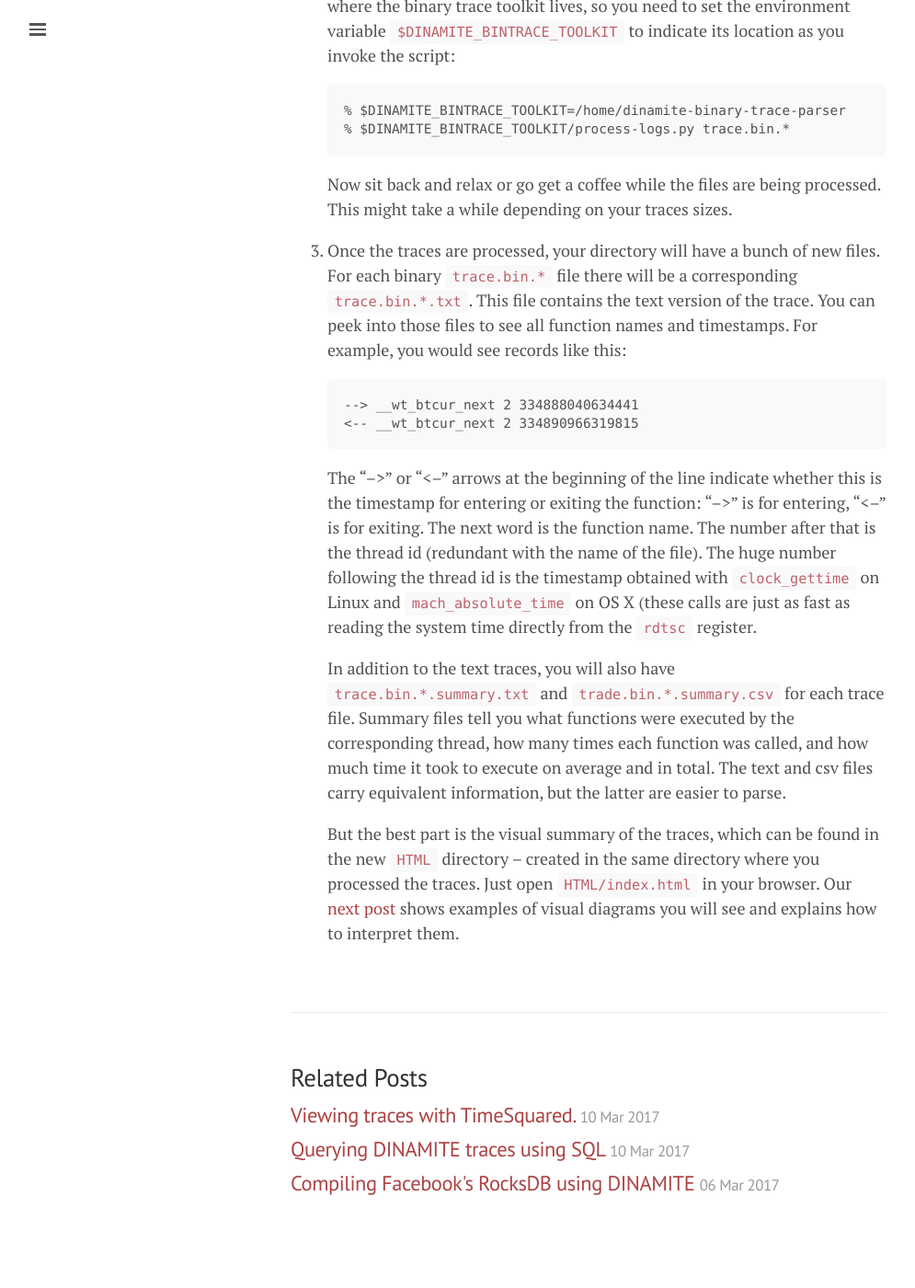
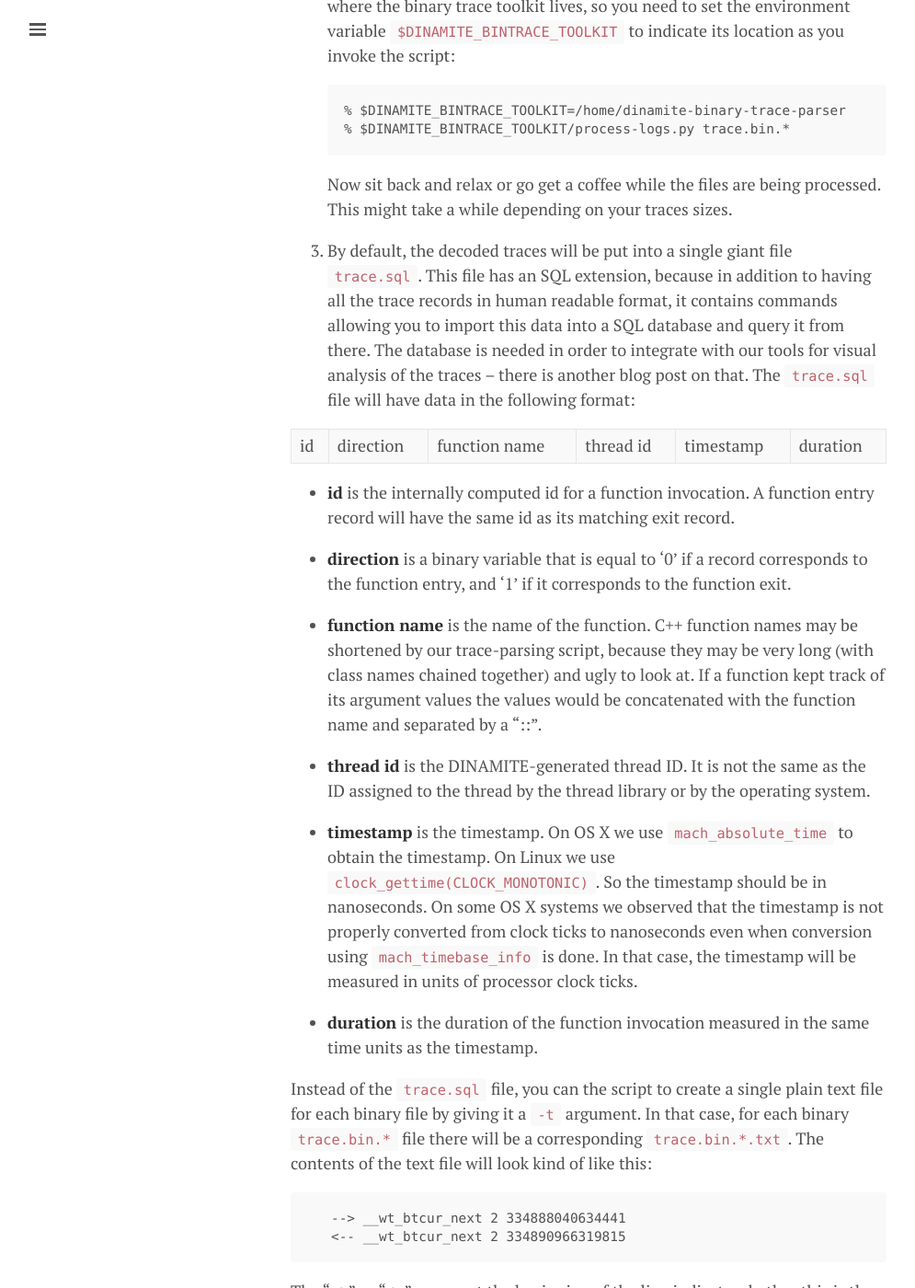
Before and after one commit to dinamite-toolkit/dinamite-toolkit.github.io, a Jekyll site: the page built from _posts/2016-12-2-visualize-execution-flow-WT.md, in a window 1280 px wide and 1400 px high, scrolled down 1359 px. Shown: the whole window at 92% size, without its empty margins (0-995 px from the left). Built offline with Jekyll 4.4.1, drawn with Linux system fonts in a browser that asks for light colours; before the commit the page ends 2713 px from its top, so only the background shows below that; some of the changed text lies outside the part shown.

Commit message:
Updated blogs about querying traces and processing traces to reflect the SQL file generation.

````diff
--- a/_posts/2016-12-2-visualize-execution-flow-WT.md
+++ b/_posts/2016-12-2-visualize-execution-flow-WT.md
@@ -30,28 +30,31 @@
 To make sure the variable sticks around, add the directive to your shell resource
 file, such as ```.bashrc```.
 
-3. For convenience, put the traces as well as all the `map_*` files generated
-during the DINAMITE compilation into the working directory, where you will process
-the traces. Assuming your traces were placed into `/tmp` and you compiled the
-program in `$BUILD_DIR` directory, this will do the trick:
+3. For convenience, put the traces as well as all the `map_*` files
+generated during the DINAMITE compilation into the working directory,
+where you will process the traces. Assuming your traces were placed
+into `/tmp` and you compiled the program in `$BUILD_DIR` directory,
+this will do the trick:
 
    ```
    % mv /tmp/trace.bin.* .
    % cp $BUILD_DIR/map_* .
    ```
 
-   DINAMITE generates a trace file per thread, so you will have as many `trace.bin.*`
-   files as there were threads during your execution. The files will be numbered
-   sequentially. These numbers are generated by the logging library in the order that
-   threads invoke the library (i.e., the first thread that calls the instrumentation
-   library will get the id of '1', the second thread will get the id of '2', etc.).
-   They have nothing to do with `pthread` thread ids or with application-specific thread
-   ids.
+   DINAMITE generates a trace file per thread, so you will have as
+   many `trace.bin.*` files as there were threads during your
+   execution. The files will be numbered sequentially. These numbers
+   are generated by the logging library in the order that threads
+   invoke the library (i.e., the first thread that calls the
+   instrumentation library will get the id of '1', the second thread
+   will get the id of '2', etc.).  They have nothing to do with
+   `pthread` thread ids or with application-specific thread ids.
 
-4. Now you will need to run a Python script located in the DINAMITE binary trace
-parser, which you downloaded in Step 1. This script needs to know where the binary
-trace toolkit lives, so you need to set the environment variable
-`$DINAMITE_BINTRACE_TOOLKIT` to indicate its location as you invoke the script:
+4. Now you will need to run a Python script located in the DINAMITE
+binary trace parser, which you downloaded in Step 1. This script needs
+to know where the binary trace toolkit lives, so you need to set the
+environment variable `$DINAMITE_BINTRACE_TOOLKIT` to indicate its
+location as you invoke the script:
 
    ```
    % $DINAMITE_BINTRACE_TOOLKIT=/home/dinamite-binary-trace-parser
@@ -61,23 +64,63 @@
    Now sit back and relax or go get a coffee while the files are being processed.
    This might take a while depending on your traces sizes.
 
-5. Once the traces are processed, your directory will have a bunch of new files.
-For each binary `trace.bin.*` file there will be a corresponding `trace.bin.*.txt`.
-This file contains the text version of the trace. You can peek into those files to
-see all function names and timestamps. For example, you would see records like this:
+5. By default, the decoded traces will be put into a single giant file
+`trace.sql`. This file has an SQL extension, because in addition to
+having all the trace records in human readable format, it contains
+commands allowing you to import this data into a SQL database and
+query it from there. The database is needed in order to integrate with
+our tools for visual analysis of the traces -- there is another blog
+post on that. The `trace.sql` file will have data in the following format:
+
+id | direction | function name | thread id | timestamp | duration
+
+   * **id** is the internally computed id for a function invocation. A
+     function entry record will have the same id as its matching exit record.
+
+   * **direction** is a binary variable that is equal to '0' if a
+       record corresponds to the function entry, and '1' if it
+	   corresponds to the function exit.
+
+   * **function name** is the name of the function. C++ function names
+       may be shortened by our trace-parsing script, because they may
+       be very long (with class names chained together) and ugly to
+       look at. If a function kept track of its argument values the
+       values would be concatenated with the function name and
+       separated by a "::".
+
+   * **thread id** is the DINAMITE-generated thread ID. It is not the
+       same as the ID assigned to the thread by the thread library or
+       by the operating system.
+
+   * **timestamp** is the timestamp. On OS X we use
+       `mach_absolute_time` to obtain the timestamp. On Linux we use
+       `clock_gettime(CLOCK_MONOTONIC)`. So the timestamp should be in
+       nanoseconds. On some OS X systems we observed that the
+       timestamp is not properly converted from clock ticks to
+       nanoseconds even when conversion using `mach_timebase_info` is
+       done.  In that case, the timestamp will be measured in units of
+       processor clock ticks.
+
+   * **duration** is the duration of the function invocation measured
+       in the same time units as the timestamp.
+
+Instead of the `trace.sql` file, you can the script to create a single
+plain text file for each binary file by giving it a `-t` argument. In
+that case, for each binary `trace.bin.*` file there will be a
+corresponding `trace.bin.*.txt`.  The contents of the text file will
+look kind of like this:
 
    ```
    --> __wt_btcur_next 2 334888040634441
    <-- __wt_btcur_next 2 334890966319815
    ```
 
-   The "-->" or "<--" arrows at the beginning of the line indicate whether this is
-   the timestamp for entering or exiting the function: "-->" is for entering,
-   "<--" is for exiting. The next word is the function name. The number after that
-   is the thread id (redundant with the name of the file). The huge number
-   following the thread id is the timestamp obtained with `clock_gettime` on
-   Linux and `mach_absolute_time` on OS X (these calls are just as fast as reading
-   the system time directly from the `rdtsc` register.
+   The "-->" or "<--" arrows at the beginning of the line indicate
+   whether this is the timestamp for entering or exiting the function:
+   "-->" is for entering, "<--" is for exiting. The next word is the
+   function name. The number after that is the thread id (redundant
+   with thread id embedded in the name of the file). The huge number
+   following the thread id is the timestamp.
 
    In addition to the text traces, you will also have `trace.bin.*.summary.txt`
    and `trade.bin.*.summary.csv` for each trace file.
@@ -86,7 +129,9 @@
    much time it took to execute on average and in total. The text and csv files
    carry equivalent information, but the latter are easier to parse.
 
-   But the best part is the visual summary of the traces, which can be found in
-   the new `HTML` directory -- created in the same directory where you processed
-   the traces. Just open `HTML/index.html` in your browser. Our [next post](https://dinamite-toolkit.github.io/2016/12/20/interactive-execution-flow-WT) shows
-   examples of visual diagrams you will see and explains how to interpret them.
+   But the best part is the visual summary of the traces, which can be
+   found in the `HTML` directory -- created in the same directory
+   where you processed the traces. Just open `HTML/index.html` in your
+   browser. Our [nextpost](https://dinamite-toolkit.github.io/2016/12/20/interactive-execution-flow-WT)
+   shows examples of visual diagrams you will see and explains how to
+   interpret them.
````
Also changed, not shown: _posts/2017-03-10-querying-dinamite-traces.md (+29 -9 lines).
